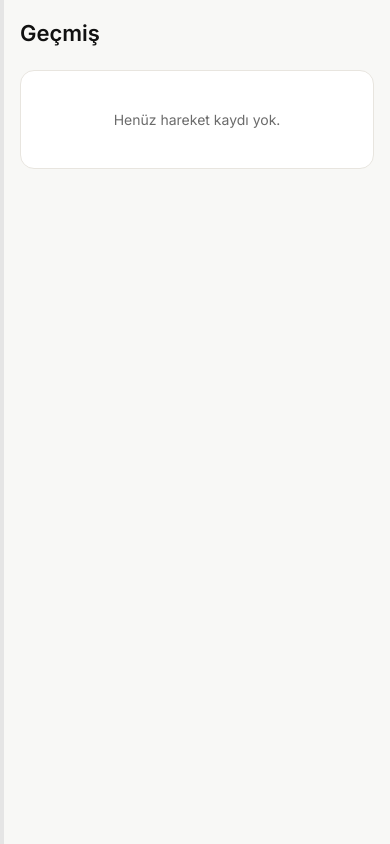
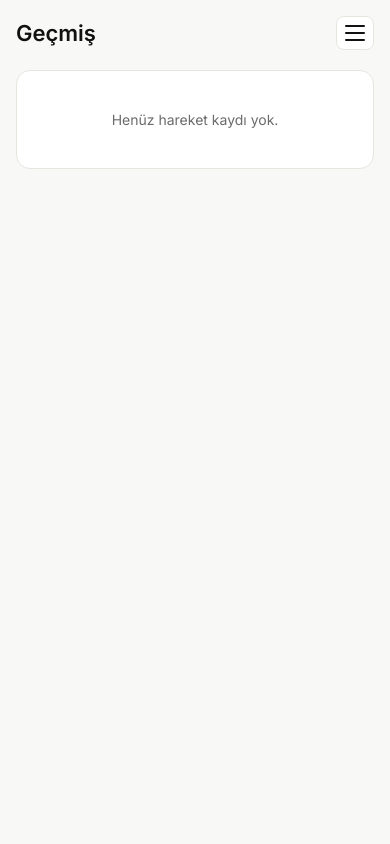
Before and after one commit to JustBedirhan/depo-yonetim, a Flask app: page /history in a window 390 px wide. Run offline with Flask 3, Linux system fonts and the light colour scheme; the visitor is signed in with stand-in values (Sample User, id 1); data that the repository does not hold is empty; some libraries are stand-ins or nearby versions.

Commit message:
Update style.css

```diff
--- a/depo_web/static/css/style.css
+++ b/depo_web/static/css/style.css
@@ -384,3 +384,43 @@ body {
   .two-col { grid-template-columns: 1fr; }
   .product-grid { grid-template-columns: repeat(auto-fill, minmax(160px,1fr)); }
 }
+
+.hamburger {
+  display: none;
+  position: fixed;
+  top: 16px; right: 16px;
+  z-index: 200;
+  background: var(--surface);
+  border: 1px solid var(--border);
+  border-radius: 8px;
+  padding: 8px;
+  cursor: pointer;
+  flex-direction: column;
+  gap: 5px;
+}
+.hamburger span {
+  display: block;
+  width: 20px; height: 2px;
+  background: var(--text);
+  border-radius: 2px;
+}
+.overlay {
+  display: none;
+  position: fixed;
+  inset: 0;
+  background: rgba(0,0,0,.3);
+  z-index: 99;
+}
+@media (max-width: 768px) {
+  .hamburger { display: flex; }
+  .sidebar {
+    transform: translateX(-100%);
+    transition: transform .25s;
+  }
+  .sidebar.open { transform: translateX(0); }
+  .overlay.open { display: block; }
+  .main-content { margin-left: 0; padding: 20px 16px 64px; }
+  .metric-grid { grid-template-columns: 1fr 1fr; }
+  .two-col { grid-template-columns: 1fr; }
+  .product-grid { grid-template-columns: repeat(auto-fill, minmax(160px,1fr)); }
+}
```
